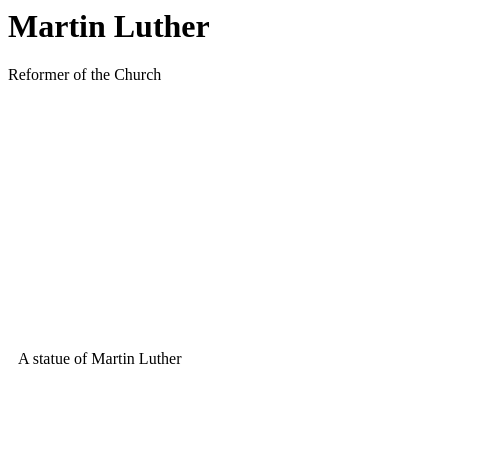
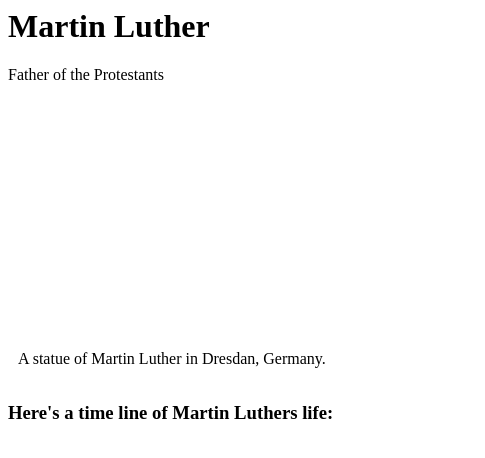
Before and after one commit to NearlyCharles/MartinLutherTribute, a plain HTML site: page index.html in a window 1280 px wide. Shown: the full height of the page, 0-485 px from the left. Drawn offline with Linux system fonts and the light colour scheme.

Commit message:
new h3 for a timeline to be built

```diff
--- a/index.html
+++ b/index.html
@@ -5,7 +5,7 @@
   <body>
     <main id="main">
       <h1 id="title">Martin Luther</h1>
-      <p>Reformer of the Church</p>
+      <p>Father of the Protestants</p>
       <figure id="img-div">
         <img
           id="image"
@@ -13,8 +13,15 @@
           alt="statue of martin luther"
         />
         <figcaption id="img-caption">
-         A statue of Martin Luther
+         A statue of Martin Luther in Dresdan, Germany.
         </figcaption>
       </figure>
+              <section id="tribute-info">
+                  <h3 id="headline">Here's a time line of Martin Luthers life:</h3>
+
+
+
+
+
   </body>
 </html>
```
